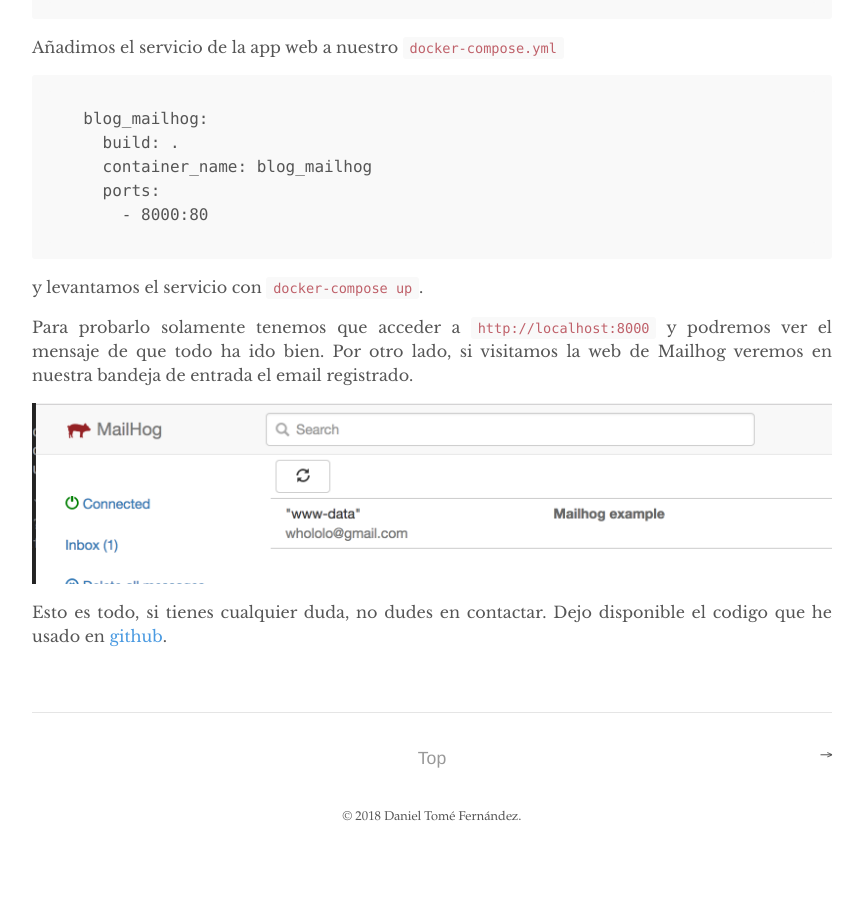
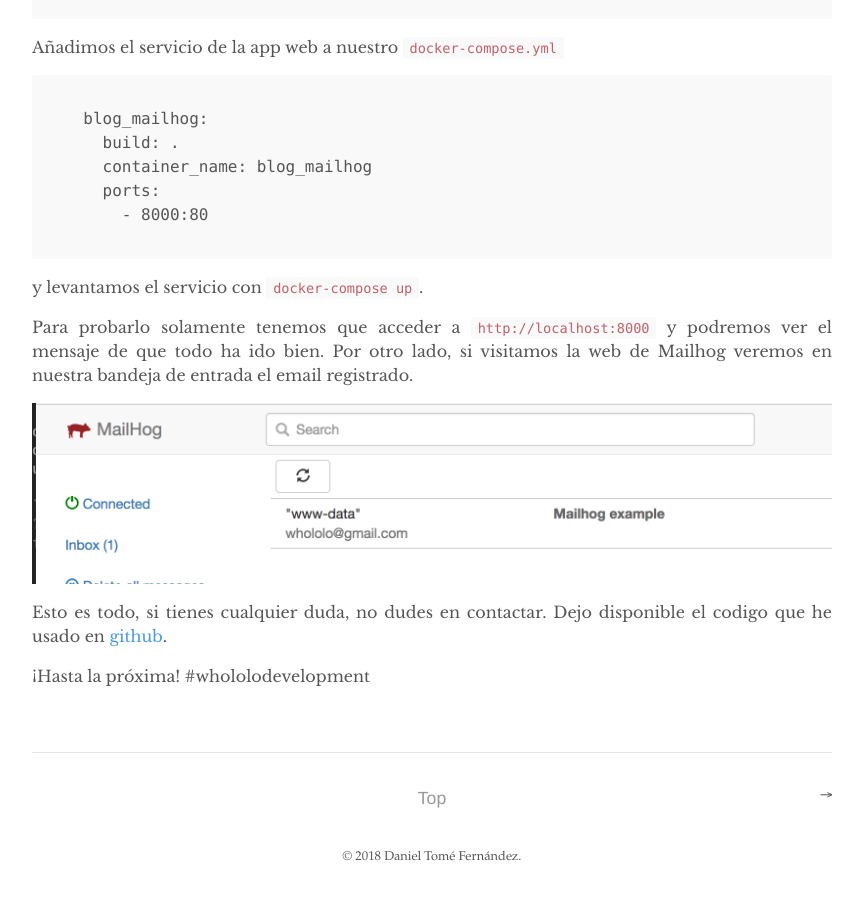
Before and after one commit to danitome24/slides, a Jekyll site: the page built from _posts/2018-06-12-usando-servicio-email-con-docker.markdown, in a window 1280 px wide and 900 px high, scrolled down 1924 px. Shown: the whole window, without its empty margins (208-1071 px from the left). Built offline with Jekyll 4.4.1, drawn with Linux system fonts in a browser that asks for light colours; before the commit the page ends 2784 px from its top, so only the background shows below that.

Commit message:
Update 2018-06-12-usando-servicio-email-con-docker.markdown

```diff
--- a/_posts/2018-06-12-usando-servicio-email-con-docker.markdown
+++ b/_posts/2018-06-12-usando-servicio-email-con-docker.markdown
@@ -77,3 +77,5 @@ Para probarlo solamente tenemos que acceder a `http://localhost:8000` y podremos
 
 
 Esto es todo, si tienes cualquier duda, no dudes en contactar. Dejo disponible el codigo que he usado en [github](https://github.com/danitome24/danitome24.github.io/examples/2018-06-12-mailhog).
+
+¡Hasta la próxima! #whololodevelopment
```
